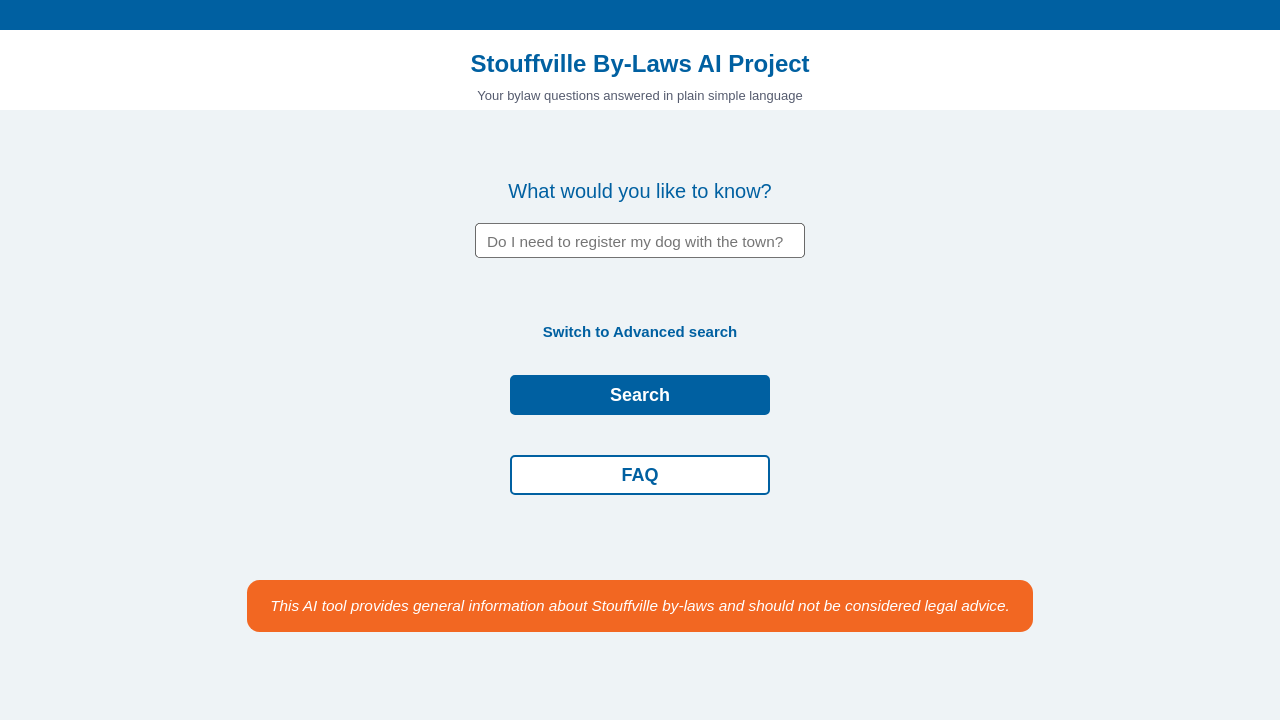
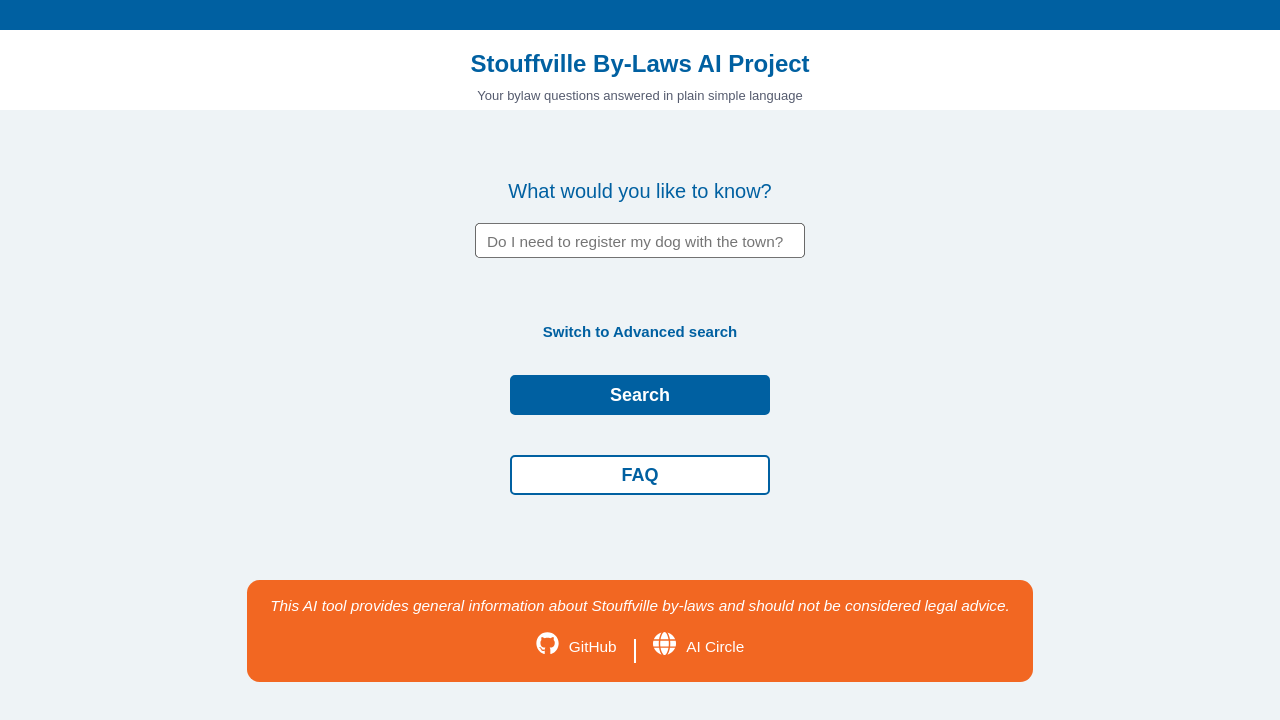
Before and after one commit to Cadence-GitHub/Stouffville-By-laws-AI, a Next.js app in the folder frontend/: page / in a window 1280 px wide. Shown: the top 720 px of the page. Built offline with nearby package versions, Linux system fonts and the light colour scheme.

Commit message:
added GitHub and website links in the footer

```diff
--- a/frontend/package.json
+++ b/frontend/package.json
@@ -9,6 +9,10 @@
     "lint": "next lint"
   },
   "dependencies": {
+    "@fortawesome/fontawesome-svg-core": "^6.7.2",
+    "@fortawesome/free-brands-svg-icons": "^6.7.2",
+    "@fortawesome/free-solid-svg-icons": "^6.7.2",
+    "@fortawesome/react-fontawesome": "^0.2.2",
     "html-react-parser": "^5.2.5",
     "jotai": "^2.12.4",
     "next": "15.2.4",
--- a/frontend/src/app/layout.js
+++ b/frontend/src/app/layout.js
@@ -2,6 +2,8 @@ import Header from "@/components/Header";
 import Footer from "@/components/Footer";
 import { Provider } from 'jotai'
 import "@/styles/globals.css";
+import "@/lib/fontawesome";
+
 
 export const metadata = {
   title:  "Stouffville By-Laws AI Project",
--- a/frontend/src/components/Footer/Footer.module.css
+++ b/frontend/src/components/Footer/Footer.module.css
@@ -12,6 +12,7 @@
   font-style: italic;
 
   display: flex;
+  flex-direction: column;
 
   max-width: 85vw;
   padding: 1em 1.5em;
@@ -25,4 +26,32 @@
   font-size: clamp(0.9rem, 1.2vw, 1.1rem);
   line-height: 1.4;
   word-break: break-word;
-  }
+}
+
+.footerLinks {
+  display: flex;
+  justify-content: center;
+  margin-top: 15px;
+  gap: 15px;
+  font-style: normal;
+  flex-wrap: wrap;
+}
+
+.iconLink {
+  display: inline-block;
+  align-items: center;
+  color: white;
+  font-size: clamp(0.9rem, 1.2vw, 1.1rem);
+  text-decoration: none;
+  white-space: nowrap;
+}
+
+.iconLink span {
+  display: inline-block;
+}
+
+.iconLink svg {
+  width: 1.5em;  /* or any fixed px/em/rem size */
+  height: 1.5em;
+  vertical-align: text-bottom; /* optional for better alignment */
+}
--- a/frontend/src/components/Footer/index.js
+++ b/frontend/src/components/Footer/index.js
@@ -1,4 +1,5 @@
 import styles from "./Footer.module.css";
+import { FontAwesomeIcon } from '@fortawesome/react-fontawesome';
 
 const Footer = () => {
     return (
@@ -7,6 +8,20 @@ const Footer = () => {
                 <div>
                     This AI tool provides general information about Stouffville by-laws and should not be considered legal advice.
                 </div>
+                <div className={styles.footerLinks}>
+                    <a className={styles.iconLink} href="https://github.com/Cadence-GitHub/Stouffville-By-laws-AI" target="_blank" rel="noopener noreferrer">
+                        <FontAwesomeIcon icon={['fab', 'github']} style={{ marginRight: '10px' }} />
+                        <span className="clickable-text" style={{color: "white"}}>GitHub</span>
+
+                    </a>
+
+                    <span style={{fontSize: "25px"}}>|</span>
+
+                    <a className={styles.iconLink} href="https://aicircle.ca/" target="_blank" rel="noopener noreferrer">
+                        <FontAwesomeIcon icon="globe" style={{ marginRight: '10px' }} />
+                        <span className="clickable-text" style={{color: "white"}}>AI Circle</span>
+                    </a>
+                </div>
             </div>
         </div>
     );
--- /dev/null
+++ b/frontend/src/lib/fontawesome.js
@@ -0,0 +1,7 @@
+// lib/fontawesome.js
+import { library } from '@fortawesome/fontawesome-svg-core';
+import { fab } from '@fortawesome/free-brands-svg-icons';
+import { faGlobe } from '@fortawesome/free-solid-svg-icons';
+
+// Add all needed icons to the library once
+library.add(fab, faGlobe);
```
Also changed, not shown: 1 other file (tests, documents, lock files or other folders).
